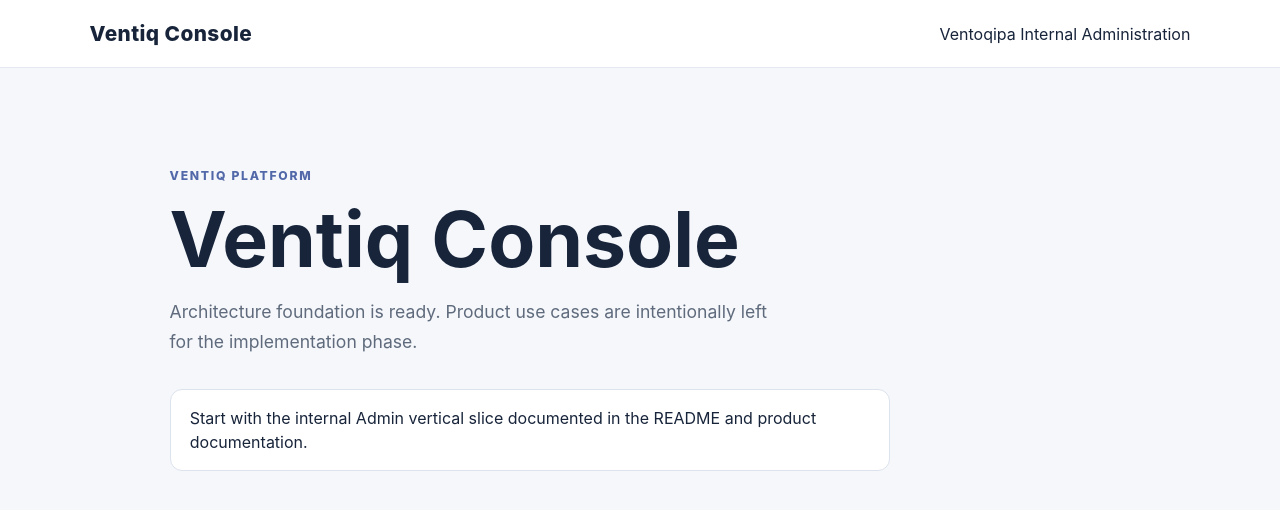
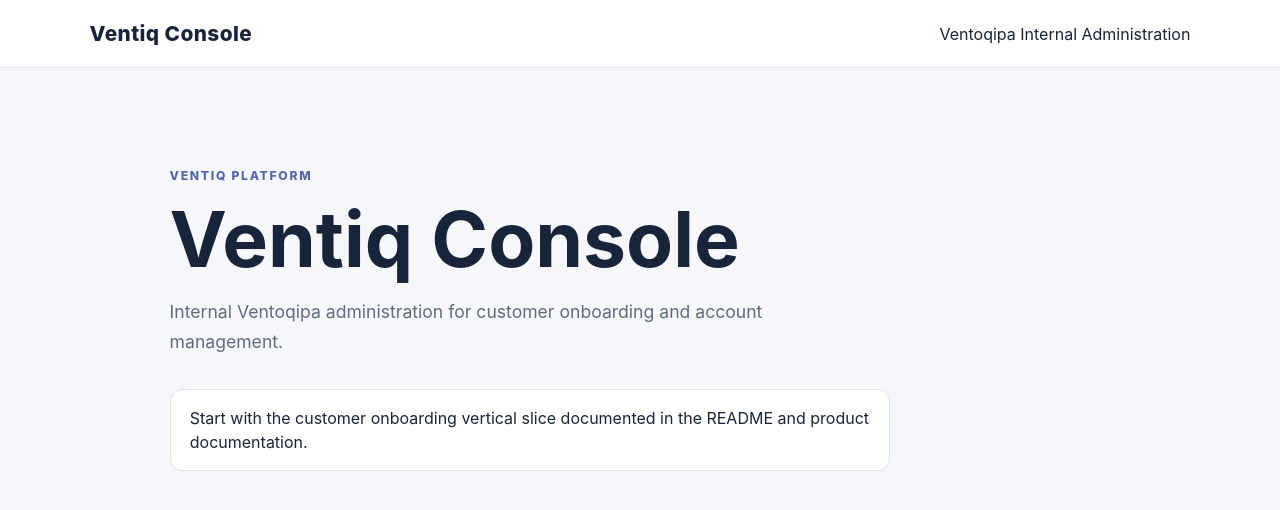
Before and after one commit to Ventoqipa/ventiq_console, a React (Vite) app: page / in a window 1280 px wide. Shown: the top 510 px of the page. Built offline with nearby package versions, Linux system fonts and the light colour scheme.

Commit message:
refactor: scope console to internal administration

```diff
--- a/src/presentation/pages/FoundationPage.tsx
+++ b/src/presentation/pages/FoundationPage.tsx
@@ -1,18 +1,10 @@
-type Props = { area?: string }
-
-export function FoundationPage({ area = 'Ventiq Console' }: Props) {
+export function FoundationPage() {
   return (
     <section className="foundation">
       <p className="eyebrow">VENTIQ PLATFORM</p>
-      <h1>{area}</h1>
-      <p>
-        Architecture foundation is ready. Product use cases are intentionally
-        left for the implementation phase.
-      </p>
-      <div className="notice">
-        Start with the internal Admin vertical slice documented in the README
-        and product documentation.
-      </div>
+      <h1>Ventiq Console</h1>
+      <p>Internal Ventoqipa administration for customer onboarding and account management.</p>
+      <div className="notice">Start with the customer onboarding vertical slice documented in the README and product documentation.</div>
     </section>
   )
 }
```
